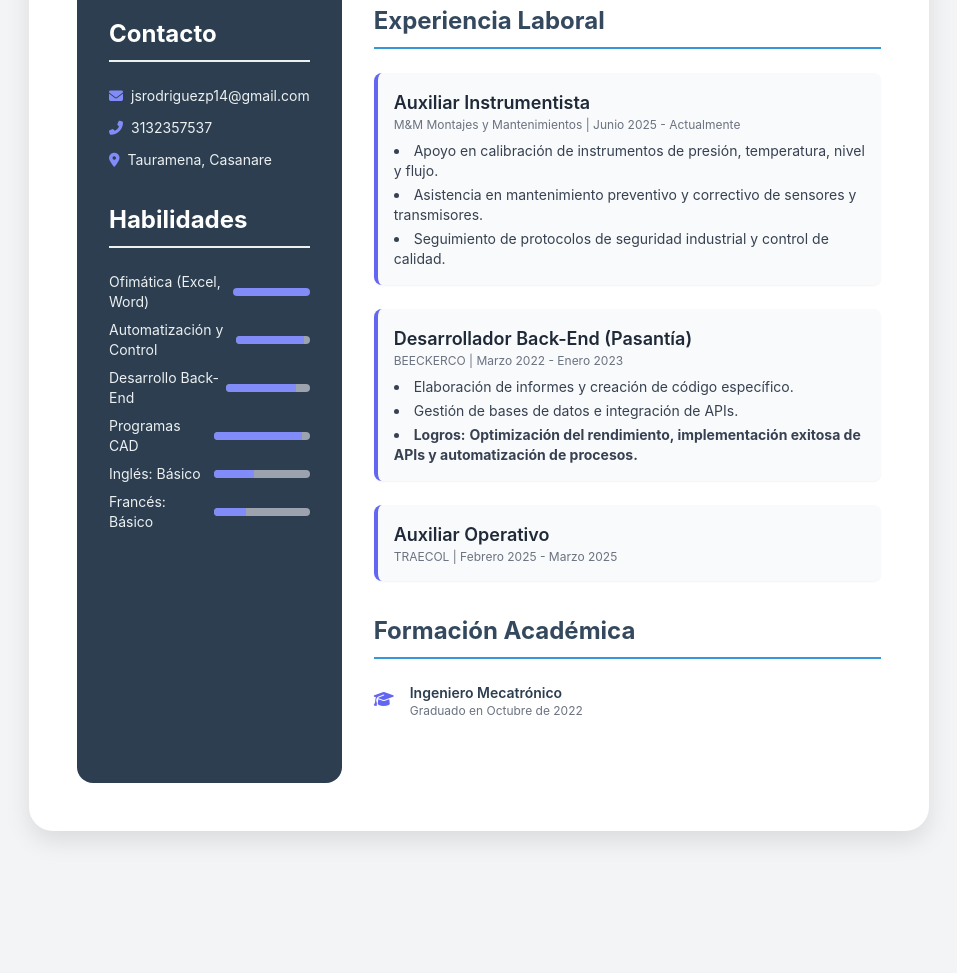
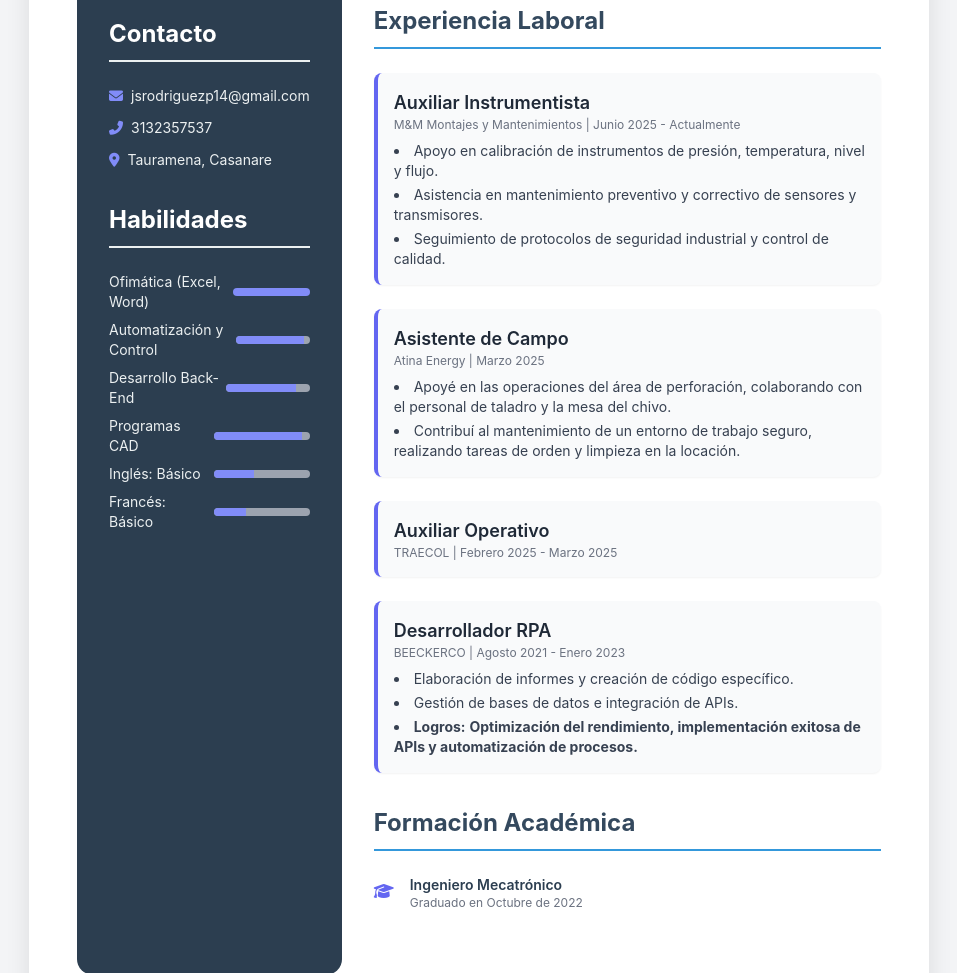
Before and after one commit to RaizLlanera/index.htm, a plain HTML site: page index.html in a window 1280 px wide. Shown: the part 348-1321 px from the top of the page, without its empty margins (161-1118 px from the left). Before the commit the page ends 1211 px from the top, so only its background shows below. Drawn offline with nearby package versions, Linux system fonts and the light colour scheme.

Commit message:
index.html

```diff
--- a/index.html
+++ b/index.html
@@ -137,7 +137,7 @@
             <section class="mb-8">
                 <h2 class="section-title">Experiencia Laboral</h2>
                 <div class="space-y-6">
-                    <!-- Puesto 1 -->
+                    <!-- Auxiliar Instrumentista -->
                     <div class="bg-gray-50 p-4 rounded-lg border-l-4 border-indigo-500 shadow-sm">
                         <h3 class="text-lg font-semibold text-gray-800">Auxiliar Instrumentista</h3>
                         <p class="text-xs text-gray-500">M&M Montajes y Mantenimientos | Junio 2025 - Actualmente</p>
@@ -147,20 +147,29 @@
                             <li>Seguimiento de protocolos de seguridad industrial y control de calidad.</li>
                         </ul>
                     </div>
-                    <!-- Puesto 2 -->
+                    <!-- Asistente de Campo -->
                     <div class="bg-gray-50 p-4 rounded-lg border-l-4 border-indigo-500 shadow-sm">
-                        <h3 class="text-lg font-semibold text-gray-800">Desarrollador Back-End (Pasantía)</h3>
-                        <p class="text-xs text-gray-500">BEECKERCO | Marzo 2022 - Enero 2023</p>
+                        <h3 class="text-lg font-semibold text-gray-800">Asistente de Campo</h3>
+                        <p class="text-xs text-gray-500">Atina Energy | Marzo 2025</p>
+                        <ul class="list-disc list-inside text-gray-700 text-sm mt-2 space-y-1">
+                            <li>Apoyé en las operaciones del área de perforación, colaborando con el personal de taladro y la mesa del chivo.</li>
+                            <li>Contribuí al mantenimiento de un entorno de trabajo seguro, realizando tareas de orden y limpieza en la locación.</li>
+                        </ul>
+                    </div>
+                    <!-- Auxiliar Operativo -->
+                    <div class="bg-gray-50 p-4 rounded-lg border-l-4 border-indigo-500 shadow-sm">
+                        <h3 class="text-lg font-semibold text-gray-800">Auxiliar Operativo</h3>
+                        <p class="text-xs text-gray-500">TRAECOL | Febrero 2025 - Marzo 2025</p>
+                    </div>
+                    <!-- Desarrollador Back-End -->
+                    <div class="bg-gray-50 p-4 rounded-lg border-l-4 border-indigo-500 shadow-sm">
+                        <h3 class="text-lg font-semibold text-gray-800">Desarrollador RPA</h3>
+                        <p class="text-xs text-gray-500">BEECKERCO | Agosto 2021 - Enero 2023</p>
                         <ul class="list-disc list-inside text-gray-700 text-sm mt-2 space-y-1">
                             <li>Elaboración de informes y creación de código específico.</li>
                             <li>Gestión de bases de datos e integración de APIs.</li>
                             <li><strong>Logros:</strong> <strong>Optimización del rendimiento, implementación exitosa de APIs y automatización de procesos.</strong></li>
                         </ul>
-                    </div>
-                    <!-- Puesto 3 -->
-                    <div class="bg-gray-50 p-4 rounded-lg border-l-4 border-indigo-500 shadow-sm">
-                        <h3 class="text-lg font-semibold text-gray-800">Auxiliar Operativo</h3>
-                        <p class="text-xs text-gray-500">TRAECOL | Febrero 2025 - Marzo 2025</p>
                     </div>
                 </div>
             </section>
@@ -181,5 +190,4 @@
         </div>
     </div>
 </body>
-
 </html>
```
